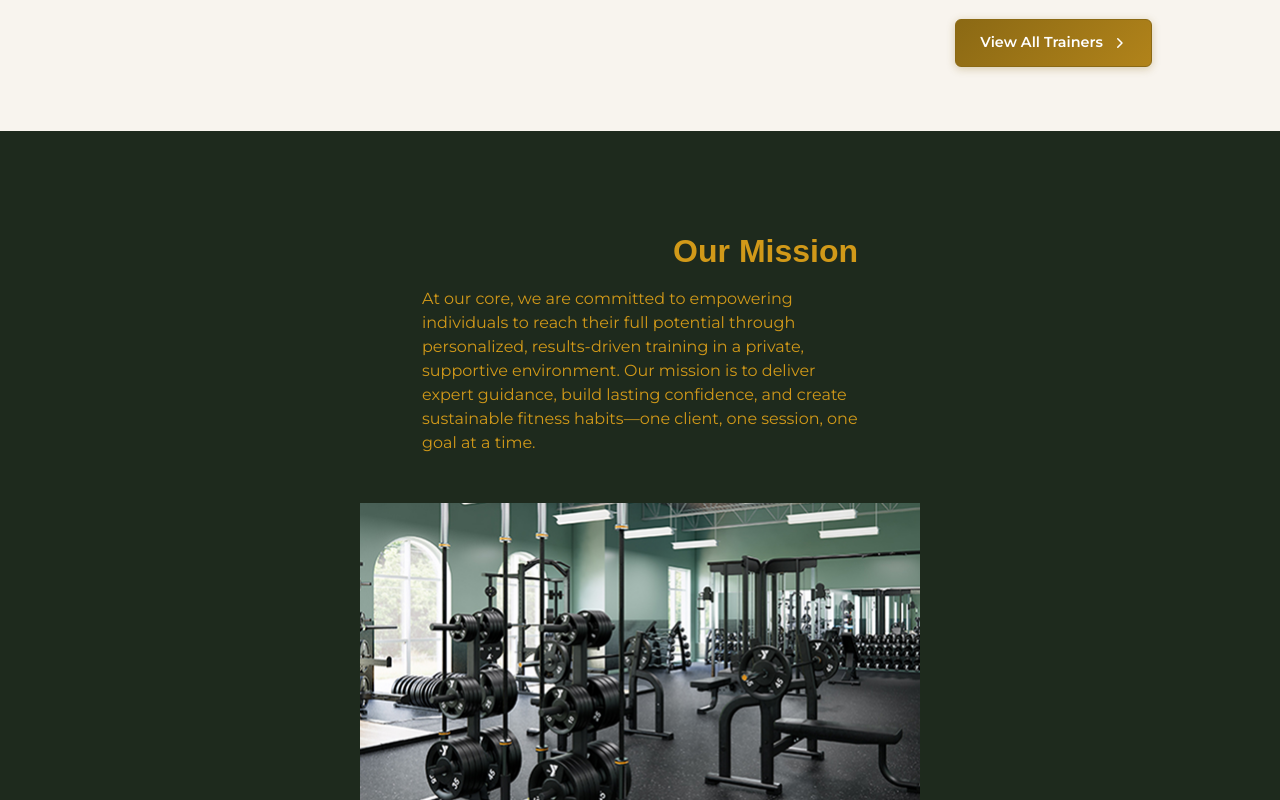
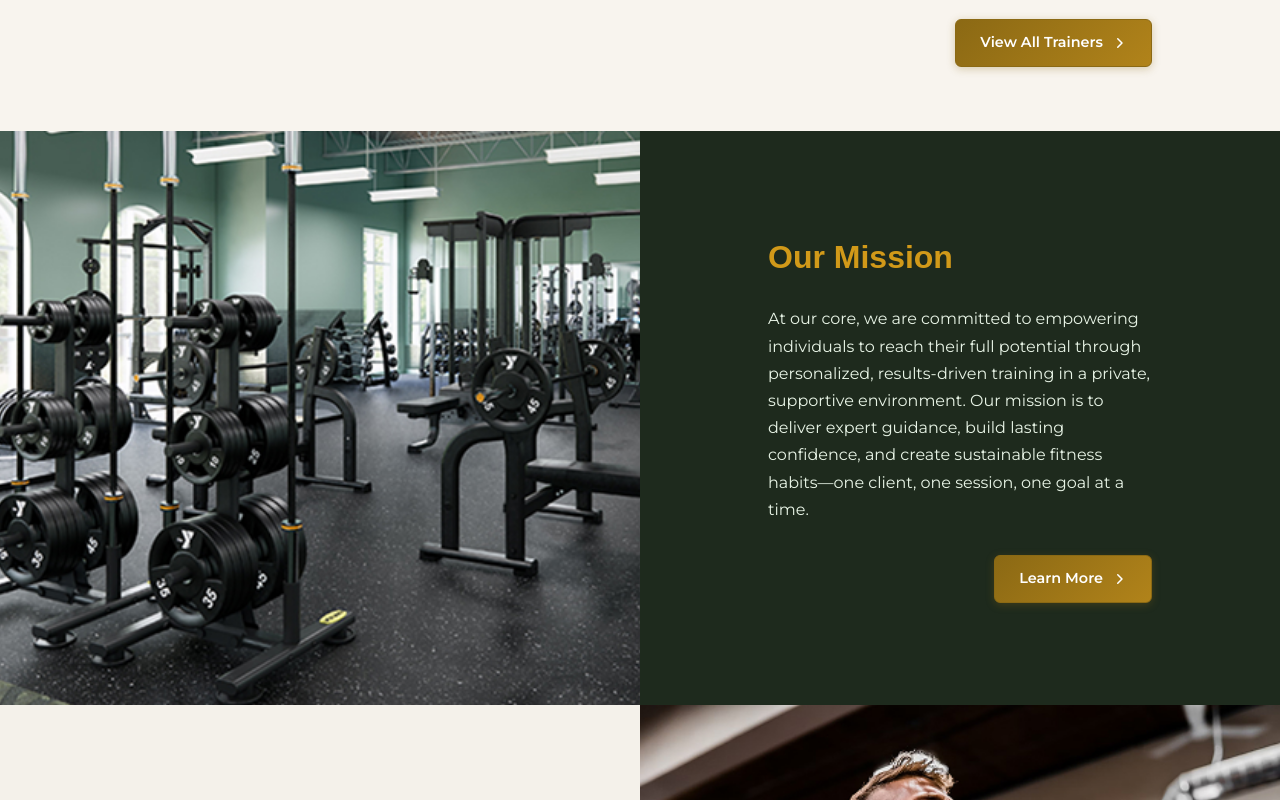
Before and after one commit to elysiumstrength/Elysiumstrength.github.io, a React (Vite) app: page / in a window 1280 px wide. Shown: the part 2380-3180 px from the top of the page. Built offline with nearby package versions, Linux system fonts and the light colour scheme; a web font is replaced by a local one.

Commit message:
match mission to values

```diff
--- a/src/pages/Home.tsx
+++ b/src/pages/Home.tsx
@@ -112,13 +112,13 @@ export default function Home() {
                 <p className="survey__text">We value your feedback! Please take a moment to fill out our survey.</p>
                 <div className="button__secondary">Submit</div>
             </section> */}
-            <section className="mission">
+            {/* <section className="mission">
                 <img src={Mission} alt="Mission Image" className="mission__image" />
                 <div className="mission__info">
                     <h2 className="mission__header">Our Mission</h2>
                     <p className="mission__text">At our core, we are committed to empowering individuals to reach their full potential through personalized, results-driven training in a private, supportive environment. Our mission is to deliver expert guidance, build lasting confidence, and create sustainable fitness habits—one client, one session, one goal at a time.</p>
                 </div>
-            </section>
+            </section> */}
             {/* <section className="values">
                 <h2 className="values__header">Our Values</h2>
                 <div className="values__segments">
@@ -142,6 +142,15 @@ export default function Home() {
             </section> */}
             {/* Full-width value segments version */}
             <section className="values-full-width">
+                <ValueSegmentFullWidth
+                    imageUrl={Mission}
+                    heading="Our Mission"
+                    text="At our core, we are committed to empowering individuals to reach their full potential through personalized, results-driven training in a private, supportive environment. Our mission is to deliver expert guidance, build lasting confidence, and create sustainable fitness habits—one client, one session, one goal at a time."
+                    variant="green"
+                    buttonText="Learn More"
+                    buttonLink="/about"
+                    imagePosition="left"
+                />
                 <ValueSegmentFullWidth
                     imageUrl={Personalized_Excellence}
                     heading="Personalized Excellence"
```
